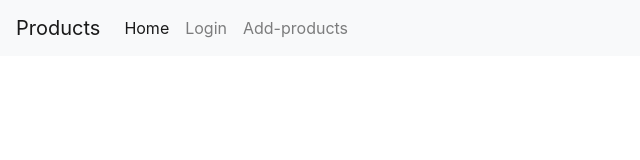
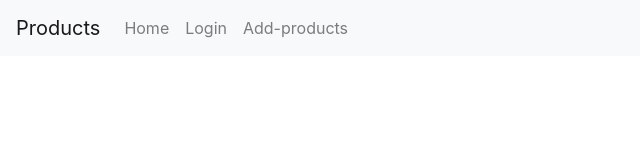
Before and after one commit to Courtney828/angular-ivy-1ovcd2, an Angular app: page / in a window 1280 px wide. Shown: the top 160 px of the page, without its empty margins (0-640 px from the left). Built offline with nearby package versions, Linux system fonts and the light colour scheme.

Commit message:
1 file modified

```diff
--- a/src/app/app.component.html
+++ b/src/app/app.component.html
@@ -11,8 +11,8 @@
   </button>
   <div class="collapse navbar-collapse" id="navbarNav">
     <ul class="navbar-nav">
-      <li class="nav-item active">
-        <a class="nav-link" routerLink="">Home  </a>
+      <li class="nav-item ">
+        <a class="nav-link" href="">Home  </a>
       </li>
       <li class="nav-item">
         <a class="nav-link" href="/login">Login</a>
```
